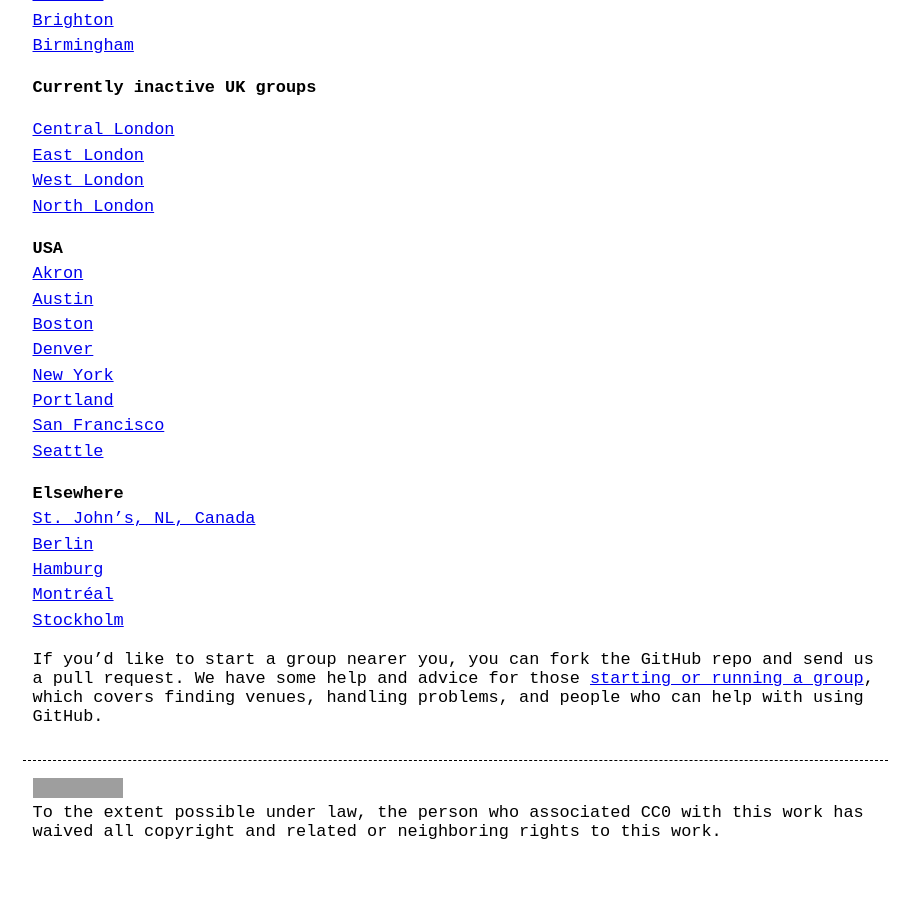
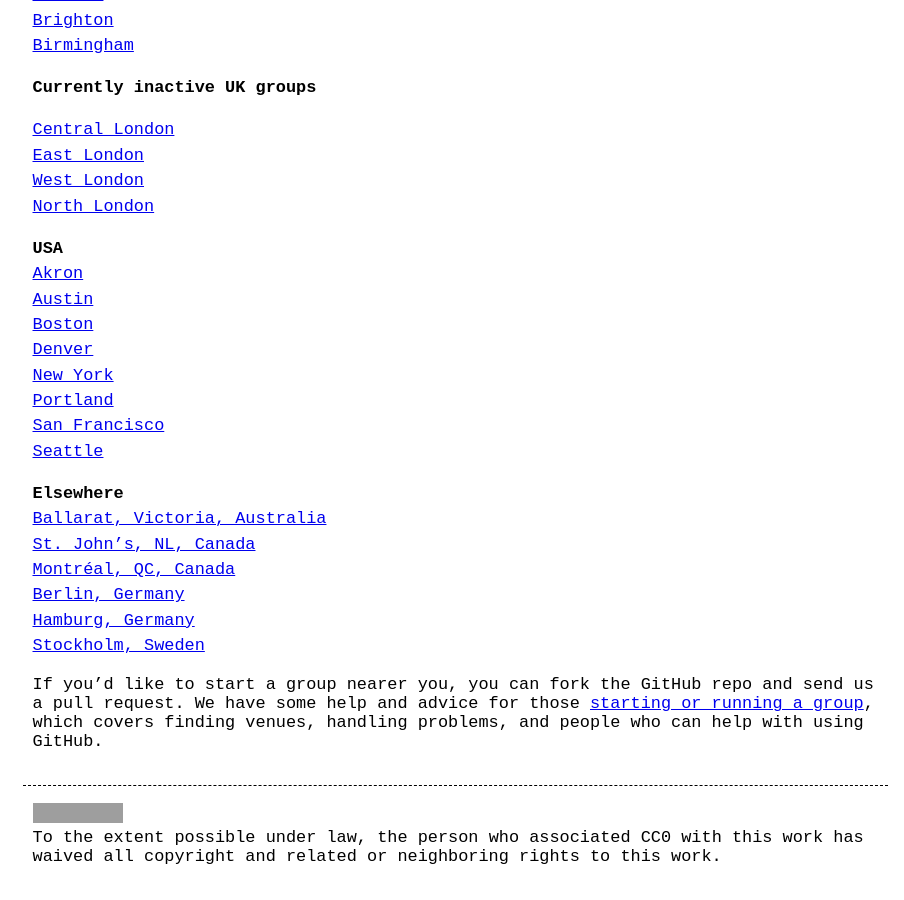
Before and after one commit to computeranonymous/computer, a Jekyll site: the page built from index.html, in a window 1280 px wide and 900 px high, scrolled down 2114 px. Shown: the whole window, without its empty margins (185-1089 px from the left). Built offline with Jekyll 4.4.1, drawn with Linux system fonts in a browser that asks for light colours; before the commit the page ends 2988 px from its top, so only the background shows below that; grey boxes are pictures that could not be loaded.

Commit message:
Added Ballarat to list of groups
I wasn't sure about ordering so I re-ordered by country code and also
standardised the formatting of the location names a bit (i.e. adding
countries where they hadn't been specified.)

```diff
--- a/index.html
+++ b/index.html
@@ -105,11 +105,12 @@
     <li>
         Elsewhere
         <ul>
+            <li><a href="au_ballarat.html">Ballarat, Victoria, Australia</a></li>
             <li><a href="ca_nl_stjohns.html">St. John’s, NL, Canada</a></li>
-            <li><a href="de_berlin.html">Berlin</a></li>
-            <li><a href="de_hamburg.html">Hamburg</a></li>
-            <li><a href="ca_qc_montreal.html">Montr&eacute;al</a></li>
-            <li><a href="se_stockholm.html">Stockholm</a></li>
+            <li><a href="ca_qc_montreal.html">Montr&eacute;al, QC, Canada</a></li>
+            <li><a href="de_berlin.html">Berlin, Germany</a></li>
+            <li><a href="de_hamburg.html">Hamburg, Germany</a></li>
+            <li><a href="se_stockholm.html">Stockholm, Sweden</a></li>
           </ul>
         </li>
       </ul>
```
